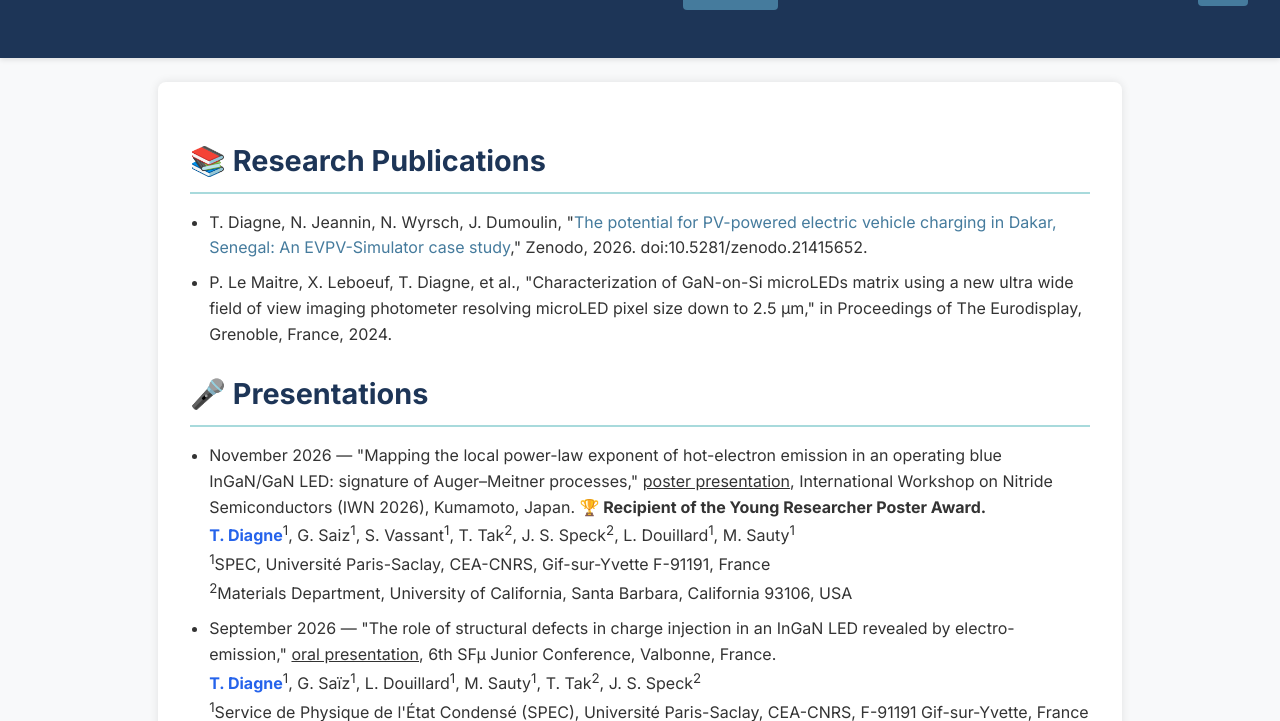
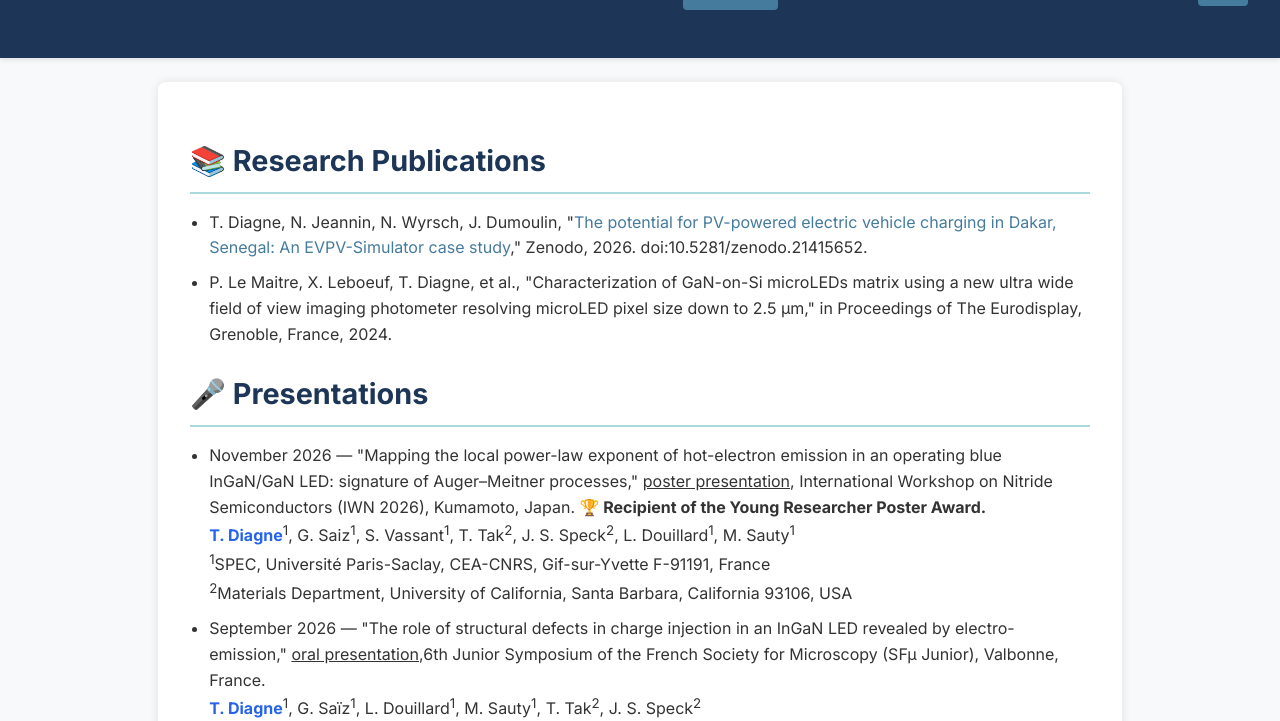
Before and after one commit to talladiagne/talladiagne.github.io, a plain HTML site: page index.html in a window 1280 px wide. Both pictures are taken after a click on the link "Projects". Shown: the part 79-800 px from the top of the page. Drawn offline with Linux system fonts and the light colour scheme.

Commit message:
Update index.html

```diff
--- a/index.html
+++ b/index.html
@@ -570,7 +570,7 @@
   <li
     data-en="September 2026 — &quot;The role of structural defects in charge injection in an InGaN LED revealed by electro-emission,&quot; <u>poster presentation</u>, 6th Junior Symposium of the French Society for Microscopy (SFµ Junior), Valbonne, France.<br><strong style='color:#2563eb;'>T. Diagne</strong><sup>1</sup>, G. Saïz<sup>1</sup>, L. Douillard<sup>1</sup>, M. Sauty<sup>1</sup>, T. Tak<sup>2</sup>, J. S. Speck<sup>2</sup><br><sup>1</sup>Service de Physique de l'État Condensé (SPEC), Université Paris-Saclay, CEA-CNRS, F-91191 Gif-sur-Yvette, France; <sup>2</sup>Materials Department, University of California, Santa Barbara, California 93106, USA"
     data-fr="Septembre 2026 — &quot;Rôle des défauts structuraux dans l'injection des charges dans une LED InGaN révélé par électro-émission,&quot; <u>présentation orale</u>, 6e colloque de la Société française des microscopies (SFµ) Junior, Valbonne, France.<br><strong style='color:#2563eb;'>T. Diagne</strong><sup>1</sup>, G. Saïz<sup>1</sup>, L. Douillard<sup>1</sup>, M. Sauty<sup>1</sup>, T. Tak<sup>2</sup>, J. S. Speck<sup>2</sup><br><sup>1</sup>Service de Physique de l'État Condensé (SPEC), Université Paris-Saclay, CEA-CNRS, F-91191 Gif-sur-Yvette, France; <sup>2</sup>Materials Department, University of California, Santa Barbara, California 93106, USA">
-    September 2026 — "The role of structural defects in charge injection in an InGaN LED revealed by electro-emission," <u>oral presentation</u>, 6th SFµ Junior Conference, Valbonne, France.<br>
+    September 2026 — "The role of structural defects in charge injection in an InGaN LED revealed by electro-emission," <u>oral presentation</u>,6th Junior Symposium of the French Society for Microscopy (SFµ Junior), Valbonne, France.<br>
     <strong style="color:#2563eb;">T. Diagne</strong><sup>1</sup>, G. Saïz<sup>1</sup>, L. Douillard<sup>1</sup>, M. Sauty<sup>1</sup>, T. Tak<sup>2</sup>, J. S. Speck<sup>2</sup><br>
     <sup>1</sup>Service de Physique de l'État Condensé (SPEC), Université Paris-Saclay, CEA-CNRS, F-91191 Gif-sur-Yvette, France<br>
     <sup>2</sup>Materials Department, University of California, Santa Barbara, California 93106, USA
```
